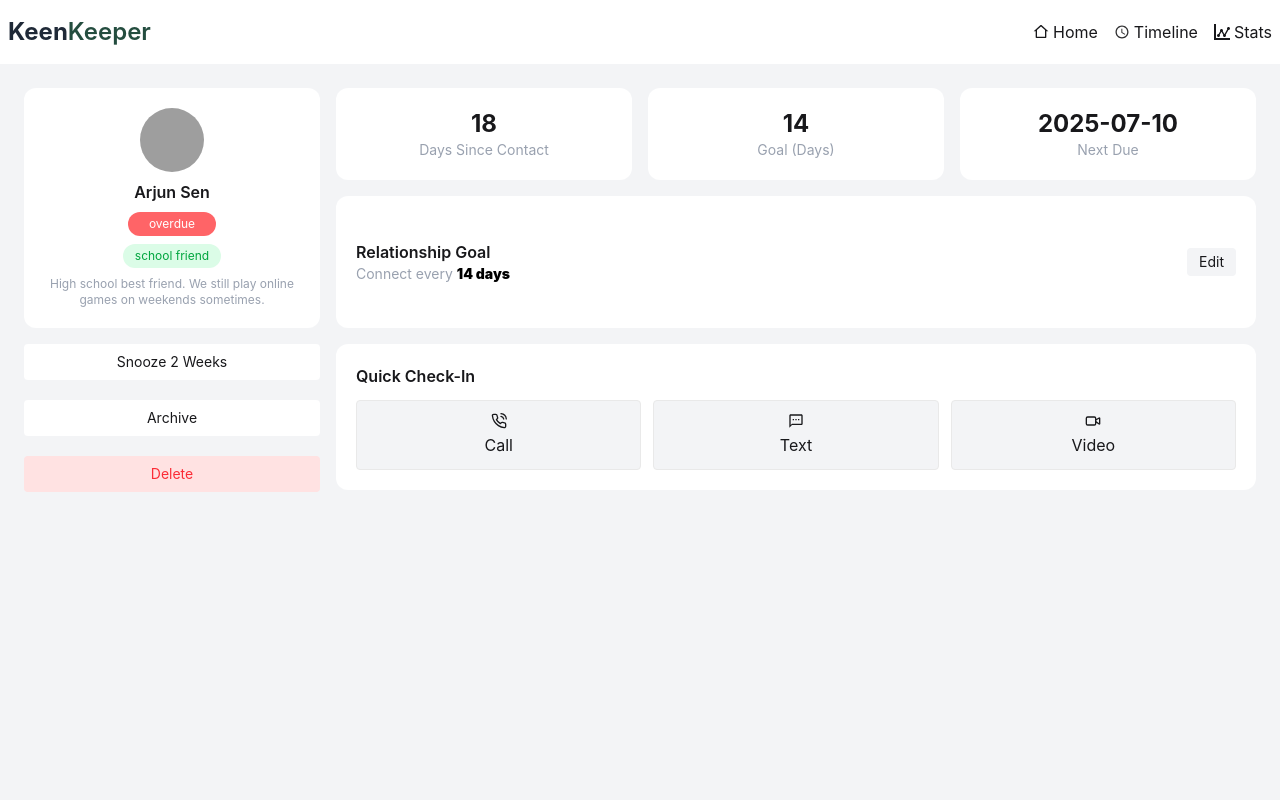
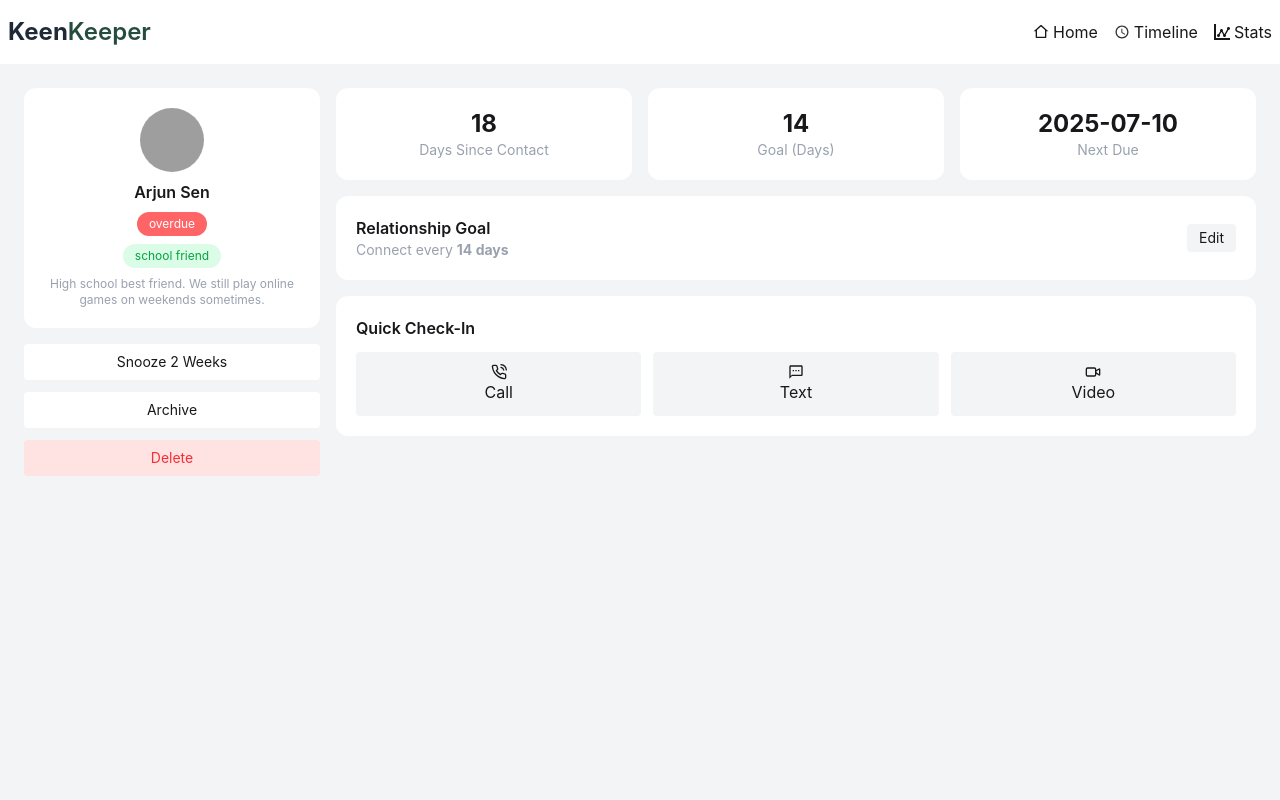
Before and after one commit to Nabdip-Dev/A7-keen-keeper, a React (Vite) app: page /friend/1 in a window 1280 px wide. Shown: the top 800 px of the page. Built offline with nearby package versions, Linux system fonts and the light colour scheme; grey boxes are pictures that could not be loaded.

Commit message:
fix timeline storage and display issue

```diff
--- a/src/page/friendDetiles/FriendDetiles.jsx
+++ b/src/page/friendDetiles/FriendDetiles.jsx
@@ -9,45 +9,72 @@ import { LuVideo } from 'react-icons/lu';
 const FriendDetiles = () => {
     const { id } = useParams();
     const { fends, loading } = FriendUse();
-    const friend = fends.find((fnd) => String(fnd.id) === id)
+
+    const friend = fends.find((fnd) => String(fnd.id) === id);
+
     if (loading) {
         return (
-            <div className='flex justify-center items-center'><RingLoader /></div>
-        )
+            <div className='flex justify-center items-center min-h-screen'>
+                <RingLoader />
+            </div>
+        );
     }
+
+    const handleAction = (type) => {
+        const newEvent = {
+            type,
+            name: friend.name,
+            date: new Date().toLocaleDateString()
+        };
+
+        // 👉 always array as base
+        const oldData = JSON.parse(localStorage.getItem("timeline")) || [];
+
+        const updatedData = [...oldData, newEvent];
+
+        localStorage.setItem("timeline", JSON.stringify(updatedData));
+
+        console.log("Saved:", updatedData); // debug
+    };
+
     return (
         <div className="p-6 bg-gray-100 min-h-screen">
-            <div className="grid grid-cols-4  gap-4">
 
+            <div className="grid grid-cols-4 gap-4">
 
+                {/* ================= LEFT ================= */}
                 <div className="col-span-1 space-y-4">
 
-                    <div className="flex flex-col bg-white p-5 rounded-xl text-center justify-center items-center">
-                        <img src={friend.picture} className="w-16 h-16 rounded-full mx-auto mb-2" />
+                    <div className="flex flex-col bg-white p-5 rounded-xl text-center items-center">
+                        <img src={friend.picture} className="w-16 h-16 rounded-full mb-2" />
                         <h2 className="font-semibold">{friend.name}</h2>
 
-                        <span className="bg-red-400 text-white text-xs px-3 py-1 rounded-full block w-22 mt-2">
+                        <span className="bg-red-400 text-white text-xs px-3 py-1 rounded-full mt-2">
                             {friend.status}
                         </span>
 
-                        <span className="bg-green-100 text-green-600 text-xs px-3 py-1 rounded-full mt-2 inline-block">
+                        <span className="bg-green-100 text-green-600 text-xs px-3 py-1 rounded-full mt-2">
                             {friend.tags[0]}
                         </span>
 
-                        <p className="text-gray-400 text-xs mt-2">{friend.bio}</p>
+                        <p className="text-gray-400 text-xs mt-2">
+                            {friend.bio}
+                        </p>
                     </div>
 
-                    {/* Buttons */}
-                    <div className=" rounded-xl space-y-5 text-sm">
+                    <div className="space-y-3 text-sm">
                         <button className="w-full bg-white py-2 rounded">Snooze 2 Weeks</button>
                         <button className="w-full bg-white py-2 rounded">Archive</button>
                         <button className="w-full bg-red-100 text-red-500 py-2 rounded">Delete</button>
                     </div>
+
                 </div>
 
+                {/* ================= RIGHT ================= */}
                 <div className="col-span-3 space-y-4">
 
-                    <div className=" grid grid-cols-1 md:grid-cols-2 lg:grid-cols-3 gap-4">
+                    {/* STATS */}
+                    <div className="grid grid-cols-3 gap-4">
 
                         <div className="bg-white p-5 rounded-xl text-center">
                             <h1 className="text-2xl font-bold">{friend.days_since_contact}</h1>
@@ -66,30 +93,55 @@ const FriendDetiles = () => {
 
                     </div>
 
-                    <div className="bg-white p-5 rounded-xl h-33 flex justify-between items-center">
+                    {/* RELATIONSHIP GOAL */}
+                    <div className="bg-white p-5 rounded-xl flex justify-between items-center">
                         <div>
                             <h3 className="font-semibold">Relationship Goal</h3>
                             <p className="text-gray-400 text-sm">
-                                Connect every <span className='font-bold text-black'><b>{friend.goal} days</b></span>
+                                Connect every <b>{friend.goal} days</b>
                             </p>
                         </div>
-                        <button className="bg-gray-100 px-3 py-1 rounded text-sm">Edit</button>
+                        <button className="bg-gray-100 px-3 py-1 rounded text-sm">
+                            Edit
+                        </button>
                     </div>
 
+                    {/* QUICK CHECK IN */}
                     <div className="bg-white p-5 rounded-xl">
                         <h3 className="font-semibold mb-3">Quick Check-In</h3>
 
-                        <div className="grid grid-cols-1 md:grid-cols-2 lg:grid-cols-3 gap-3">
-                            <button className="flex flex-col gap-1 bg-gray-100 py-3 cursor-pointer rounded text-center items-center justify-center border border-[#E9E9E9]"><FiPhoneCall /> Call</button>
-                            <button className="flex flex-col gap-1 bg-gray-100 py-3 cursor-pointer rounded text-center items-center justify-center border border-[#E9E9E9]"><MdOutlineTextsms /> Text</button>
-                            <button className="flex flex-col gap-1 bg-gray-100 py-3 cursor-pointer rounded text-center items-center justify-center border border-[#E9E9E9]"><LuVideo /> Video</button>
+                        <div className="grid grid-cols-3 gap-3">
+
+                            <button
+                                onClick={() => handleAction("Call")}
+                                className="flex flex-col items-center bg-gray-100 py-3 rounded"
+                            >
+                                <FiPhoneCall />
+                                Call
+                            </button>
+
+                            <button
+                                onClick={() => handleAction("Text")}
+                                className="flex flex-col items-center bg-gray-100 py-3 rounded"
+                            >
+                                <MdOutlineTextsms />
+                                Text
+                            </button>
+
+                            <button
+                                onClick={() => handleAction("Video")}
+                                className="flex flex-col items-center bg-gray-100 py-3 rounded"
+                            >
+                                <LuVideo />
+                                Video
+                            </button>
 
                         </div>
                     </div>
 
                 </div>
+            </div>
 
-            </div>
         </div>
     );
 };
--- a/src/page/timeline/Timeline.jsx
+++ b/src/page/timeline/Timeline.jsx
@@ -1,9 +1,50 @@
-import React from 'react';
+import React, { useEffect, useState } from 'react';
+import { FiPhoneCall } from 'react-icons/fi';
+import { MdOutlineTextsms } from 'react-icons/md';
+import { LuVideo } from 'react-icons/lu';
 
 const Timeline = () => {
+    const [timeline, setTimeline] = useState([]);
+
+    useEffect(() => {
+        const data = JSON.parse(localStorage.getItem("timeline")) || [];
+
+        console.log("Loaded:", data); // debug
+
+        setTimeline(data);
+    }, []);
+
     return (
-        <div>
-            i am Timeline
+        <div className="p-6 bg-gray-100 min-h-screen">
+
+            <div className="bg-white p-5 rounded-xl">
+                <h2 className="text-xl font-bold mb-4">Timeline</h2>
+
+                {timeline.length === 0 ? (
+                    <p className="text-gray-400">No activity yet</p>
+                ) : (
+                    timeline.map((item, index) => (
+                        <div key={index} className="flex items-center gap-3 bg-gray-100 p-3 rounded mb-2">
+
+                            {item.type === "Call" && <FiPhoneCall />}
+                            {item.type === "Text" && <MdOutlineTextsms />}
+                            {item.type === "Video" && <LuVideo />}
+
+                            <div>
+                                <p className="text-sm font-medium">
+                                    {item.type} with {item.name}
+                                </p>
+                                <p className="text-xs text-gray-400">
+                                    {item.date}
+                                </p>
+                            </div>
+
+                        </div>
+                    ))
+                )}
+
+            </div>
+
         </div>
     );
 };
```
